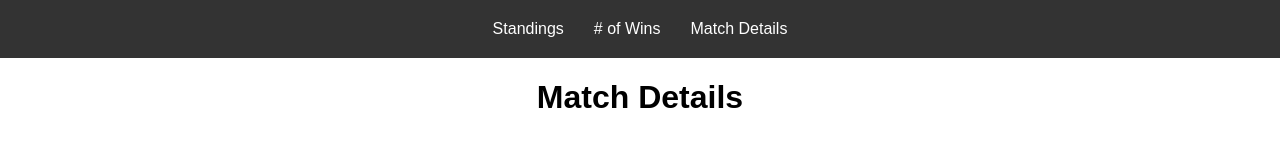
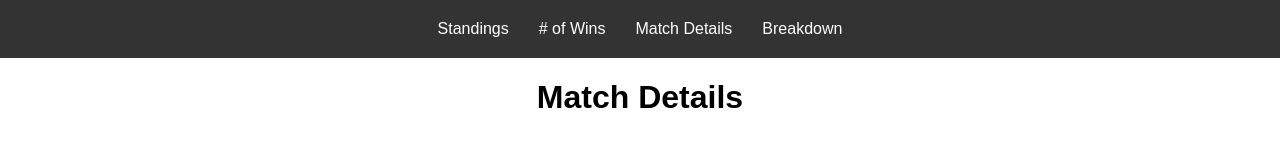
Before and after one commit to rohanojha/IPLWinningSheet, a plain HTML site: page index.html in a window 1280 px wide. Drawn offline with Linux system fonts and the light colour scheme; no server answers.

Commit message:
Update index.html

```diff
--- a/index.html
+++ b/index.html
@@ -64,6 +64,7 @@
         <a href="./dollar-graph.html">Standings</a>
         <a href="./win-graph.html"># of Wins</a>
         <a href="#">Match Details</a>
+        <a href="./breakdown.html">Breakdown</a>
     </div>
 
     <h1>Match Details</h1>
```
